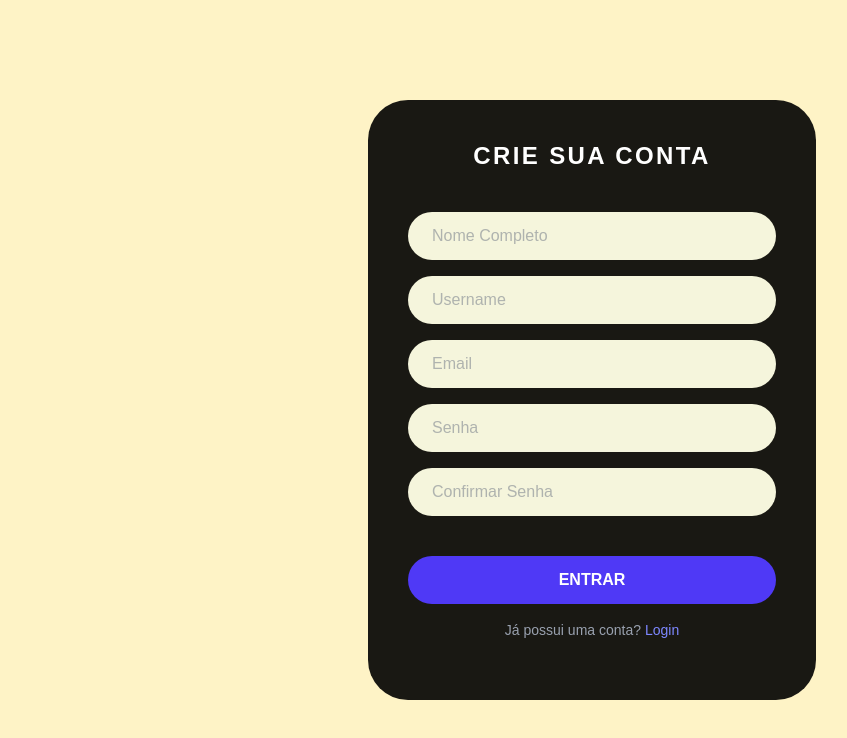
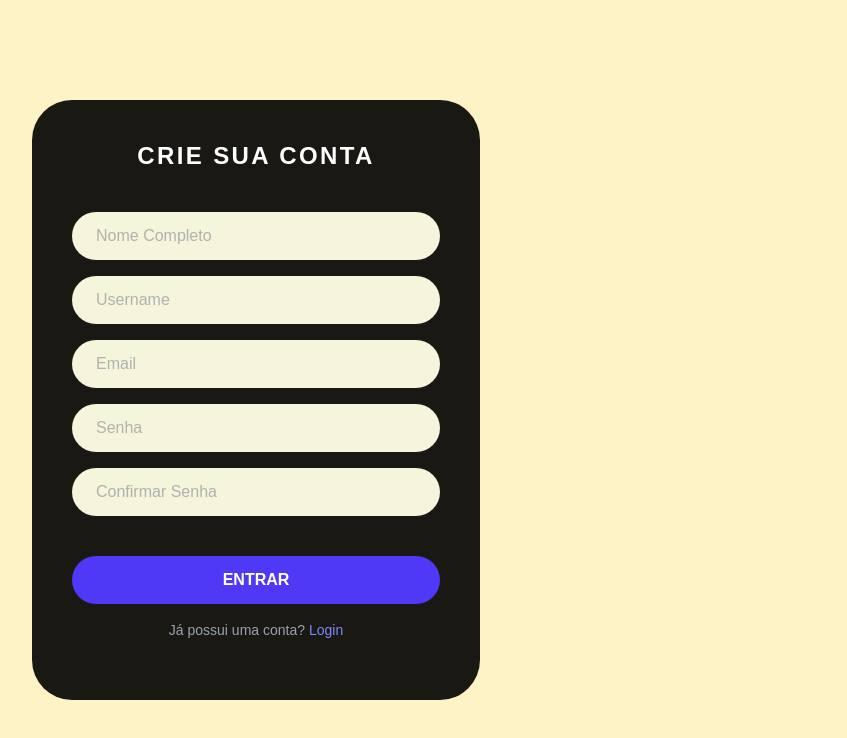
Before and after one commit to ArthurC00/projeto-PT-CJR-front, a Next.js app: page / in a window 1280 px wide. Shown: the top 738 px of the page, without its empty margins (48-895 px from the left). Built offline with nearby package versions, Linux system fonts and the light colour scheme.

Commit message:
feat: Ateração na div pai de justify-center para justify-start e os inputs foram posicionados

```diff
--- a/app/page.tsx
+++ b/app/page.tsx
@@ -5,7 +5,7 @@ export default function TodoList() {
   const campos = ["Nome Completo", "Username", "Email", "Senha", "Confirmar Senha"];
 
   return (
-    <div className="flex items-center justify-center min-h-screen bg-amber-100 p-4">
+    <div className="flex items-center justify-start min-h-screen bg-amber-100 p-20"> {/* div pai */}
       <div className="w-full max-w-md min-h-[600px] bg-black/90 rounded-[40px] p-10 flex flex-col items-center">
 
         <h1 className="text-white text-2xl font-bold mb-10 tracking-widest">CRIE SUA CONTA</h1>
```
